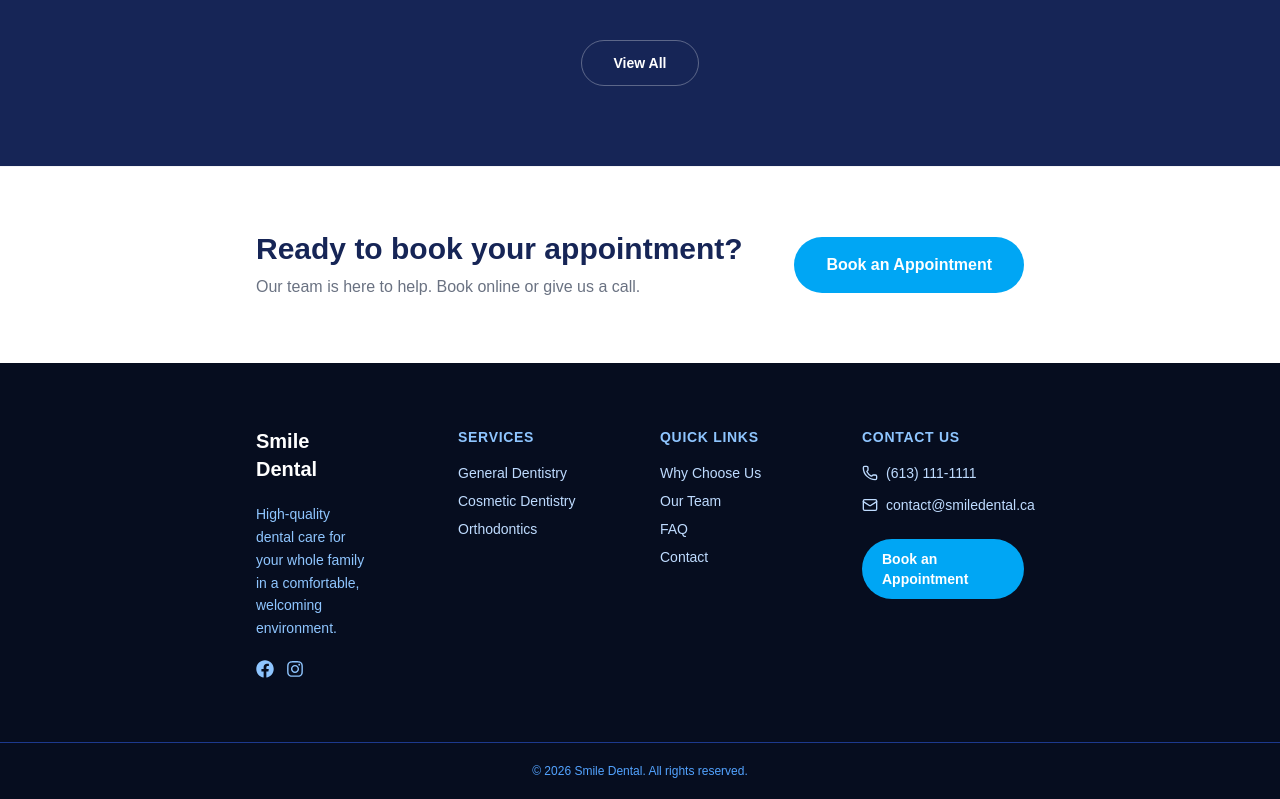
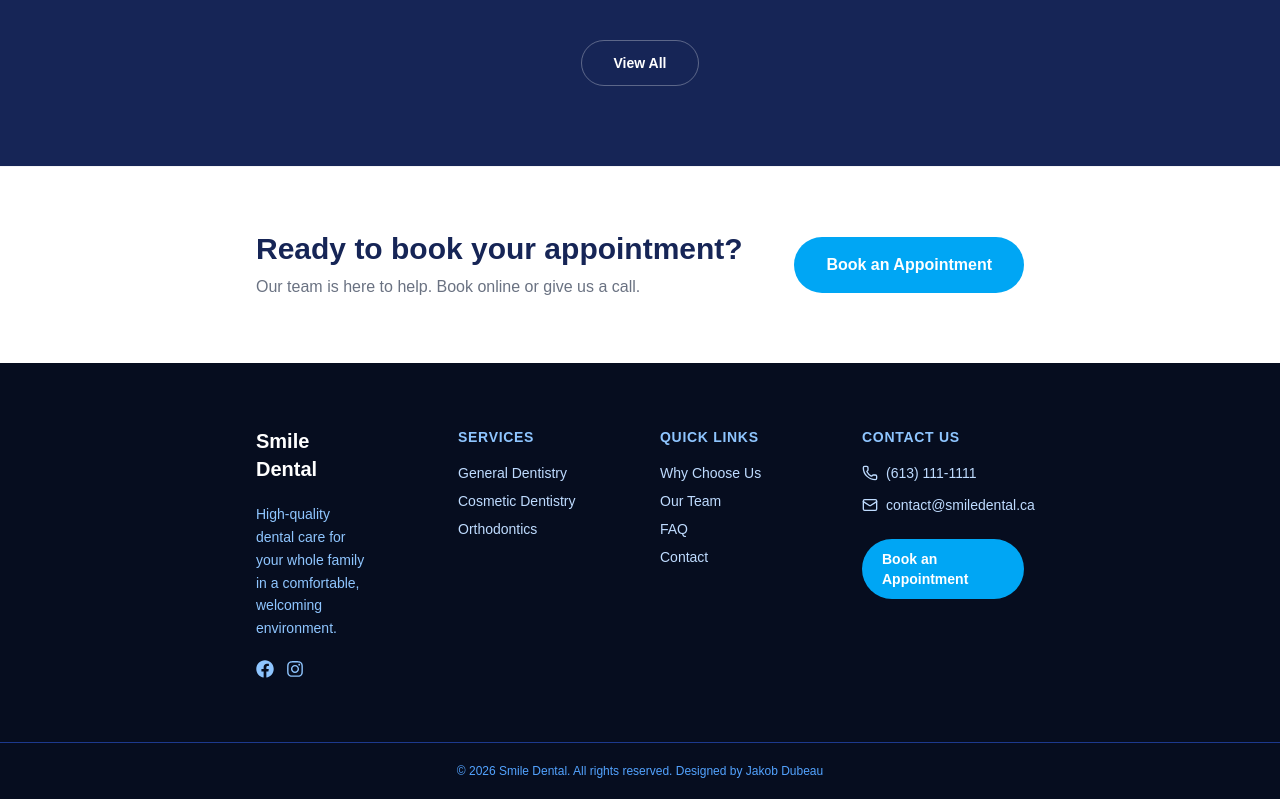
Before and after one commit to jakobdubeau/seg3125-service-site, a Next.js app: page / in a window 1280 px wide. Shown: the part 1780-2579 px from the top of the page. Built offline with nearby package versions, Linux system fonts and the light colour scheme.

Commit message:
designer info

```diff
--- a/src/components/Footer.jsx
+++ b/src/components/Footer.jsx
@@ -62,7 +62,7 @@ export default function Footer() {
 			</div>
 
 			<div className="border-t border-blue-900 py-5 text-center text-blue-400 text-xs">
-				&copy; 2026 Smile Dental. All rights reserved.
+				&copy; 2026 Smile Dental. All rights reserved. Designed by Jakob Dubeau
 			</div>
 		</footer>
 	)
```
